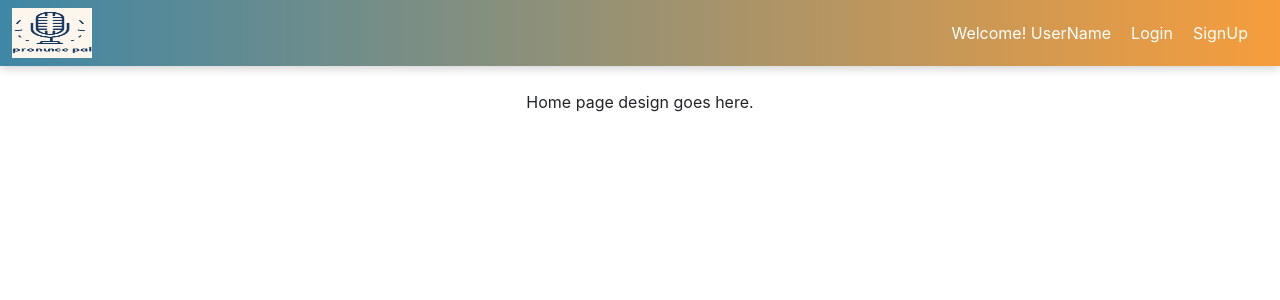
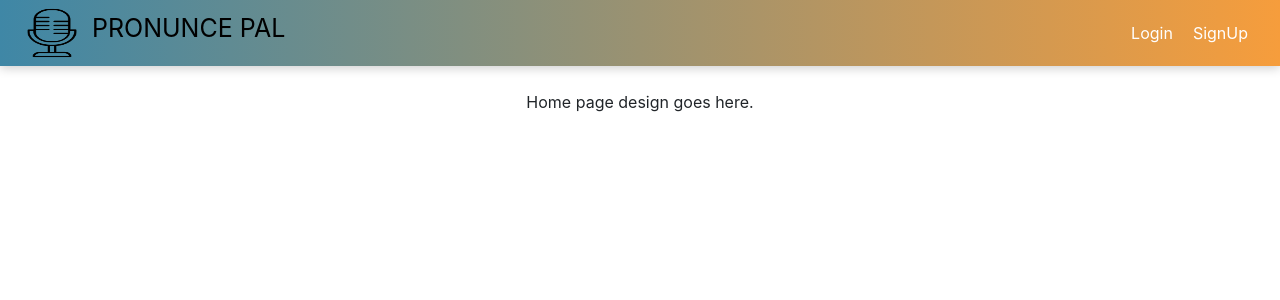
Before and after one commit to Birla10/pronuncepal, a React (Create React App) app in the folder speech-ui/: page / in a window 1280 px wide. Shown: the top 300 px of the page. Built offline with nearby package versions, Linux system fonts and the light colour scheme.

Commit message:
Updated Navigation bar Styling

```diff
--- a/speech-ui/src/components/NavBar.js
+++ b/speech-ui/src/components/NavBar.js
@@ -1,31 +1,39 @@
-import Logo from '../images/logo.jpeg'
-import '../style/navBar.css'
-import Login from './Login'
-import Signup from './Signup'
+import Logo from "../images/logo.png";
+import "../style/navBar.css";
+import Login from "./Login";
+import Signup from "./Signup";
 
-import { Link } from 'react-router-dom';
+import { Link } from "react-router-dom";
 
 function NavBar() {
   return (
     <>
       <nav className="navbar navbar-expand-lg">
         <div className="container-fluid">
-                    <Link to="/"><img className="logo" src={Logo} alt="Logo" /></Link>
-                    <button className="navbar-toggler" type="button" data-bs-toggle="collapse" data-bs-target="#navbarSupportedContent" aria-controls="navbarSupportedContent" aria-expanded="false" aria-label="Toggle navigation">
+          <Link to="/" style={{ textDecoration: "none" }}>
+            <img className="logo" src={Logo} alt="Logo" />
+            <span className="title">PRONUNCE PAL</span>
+          </Link>
+
+          <button
+            className="navbar-toggler"
+            type="button"
+            data-bs-toggle="collapse"
+            data-bs-target="#navbarSupportedContent"
+            aria-controls="navbarSupportedContent"
+            aria-expanded="false"
+            aria-label="Toggle navigation"
+          >
             <span className="navbar-toggler-icon"></span>
           </button>
           <div className="collapse navbar-collapse" id="navbarSupportedContent">
-                        <ul className="navbar-nav me-auto mb-2 mb-lg-0">
-                        </ul>
+            <ul className="navbar-nav me-auto mb-2 mb-lg-0"></ul>
             <form className="d-flex" role="search">
-                            <ul className="navbar-nav me-auto mb-2 mb-lg-0">
-                                <li >
-                                    Welcome! UserName
-                                </li>
-                                <li >
+              <ul className="navbar-nav me-auto mb-2 mb-lg-0 ">
+                <li>
                   <Link to="/login"> Login </Link>
                 </li>
-                                <li >
+                <li>
                   <Link to="/signup"> SignUp </Link>
                 </li>
               </ul>
@@ -34,7 +42,6 @@ function NavBar() {
         </div>
       </nav>
     </>
-    )
-
+  );
 }
 export default NavBar;
--- a/speech-ui/src/style/navBar.css
+++ b/speech-ui/src/style/navBar.css
@@ -6,7 +6,7 @@ img{
     border-radius: 50%;
 }
 li{
-    color: white;
+    color: black;
     padding-right: 20px;
 }
 nav{
@@ -18,3 +18,7 @@ a{
     color: white;
     text-decoration: none;
 }
+.title{
+    font-size: 25px;
+    color:black;
+}
```
Also changed, not shown: speech-ui/src/images/logo.jpeg (deleted), speech-ui/src/images/logo.png (added). Lines whose indentation alone changed are shown as unchanged.
